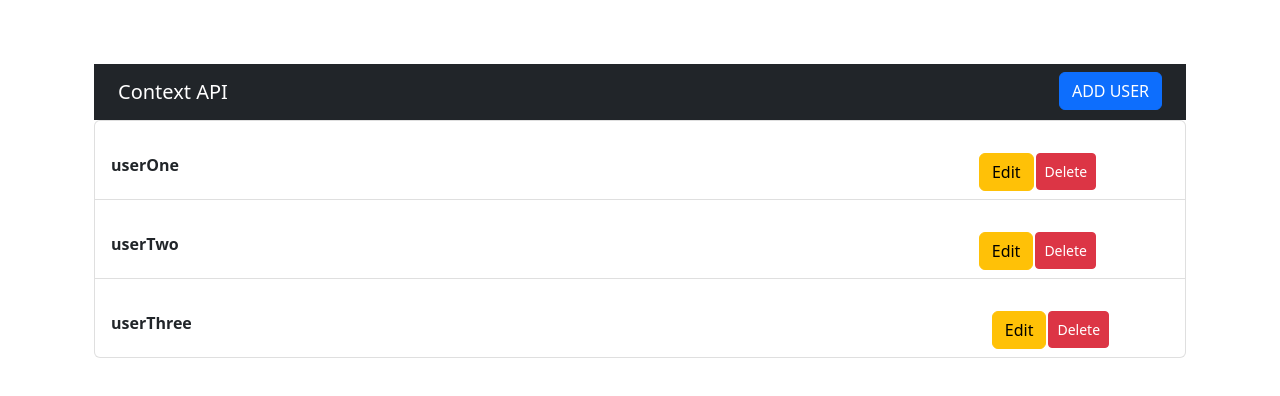
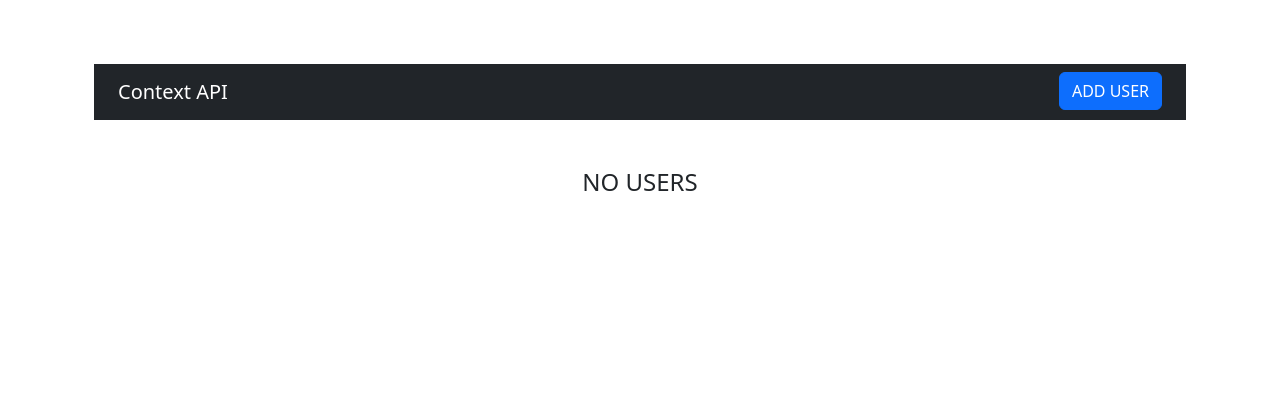
Before and after one commit to syousafzai861/Crud-Using-Context-Api, a React (Create React App) app: page / in a window 1280 px wide. Shown: the top 396 px of the page. Built offline with nearby package versions, Linux system fonts and the light colour scheme.

Commit message:
Finalized Task
Task completed and finzalized

```diff
--- a/src/Component/AddUser.js
+++ b/src/Component/AddUser.js
@@ -13,6 +13,7 @@ const AddUser = () => {
         name
       }
       addUser(newuser)
+      localStorage.setItem("Value",name);
       history("/")
   }
   return (
--- a/src/Component/Context/GlobalState.js
+++ b/src/Component/Context/GlobalState.js
@@ -2,11 +2,8 @@ import React, { createContext, useReducer } from "react";
 import AppReducer from "./AppReducer";
 
 // initial state
-const initialstate = {
+const initialstate = {  //all the records are saving in this array
   users: [
-    { id: 1, name: "userOne" },
-    { id: 2, name: "userTwo" },
-    { id: 3, name: "userThree" },
   ]
 };
 // now intializing the GLobal context
--- a/src/Component/Userlist.js
+++ b/src/Component/Userlist.js
@@ -8,8 +8,11 @@ const Userlist = () => {
   console.log(users);
   return (
     <div className="container">
+
       <ListGroup>
-       {users.map(user => (
+      {users.length > 0 ? (
+        <>
+        {users.map(user => (
                 <ListGroupItem>
                 <div className="StyBtn mt-4">
                   <strong>{user.name}</strong>
@@ -18,9 +21,11 @@ const Userlist = () => {
                   </Link>
                   <Button onClick={()=> removeUser(user.id)}  className="btn-danger btn-sm ">Delete</Button>
                 </div>
-              </ListGroupItem>
-       ))}
-
+              </ListGroupItem>))}
+        </>
+      ) : (
+        <h4 className="text-center mt-5">NO USERS</h4>
+      )}
       </ListGroup>
     </div>
   );
```
